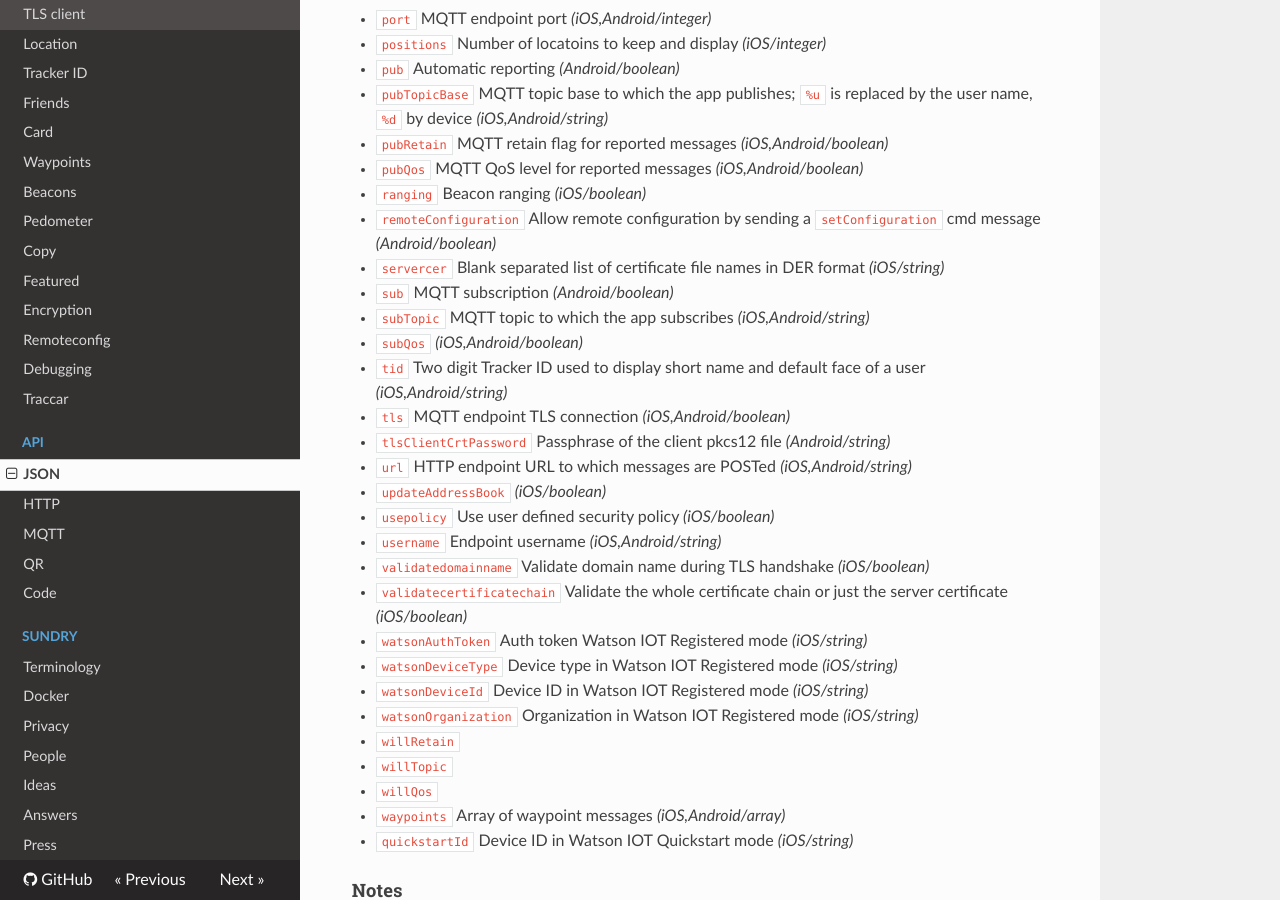
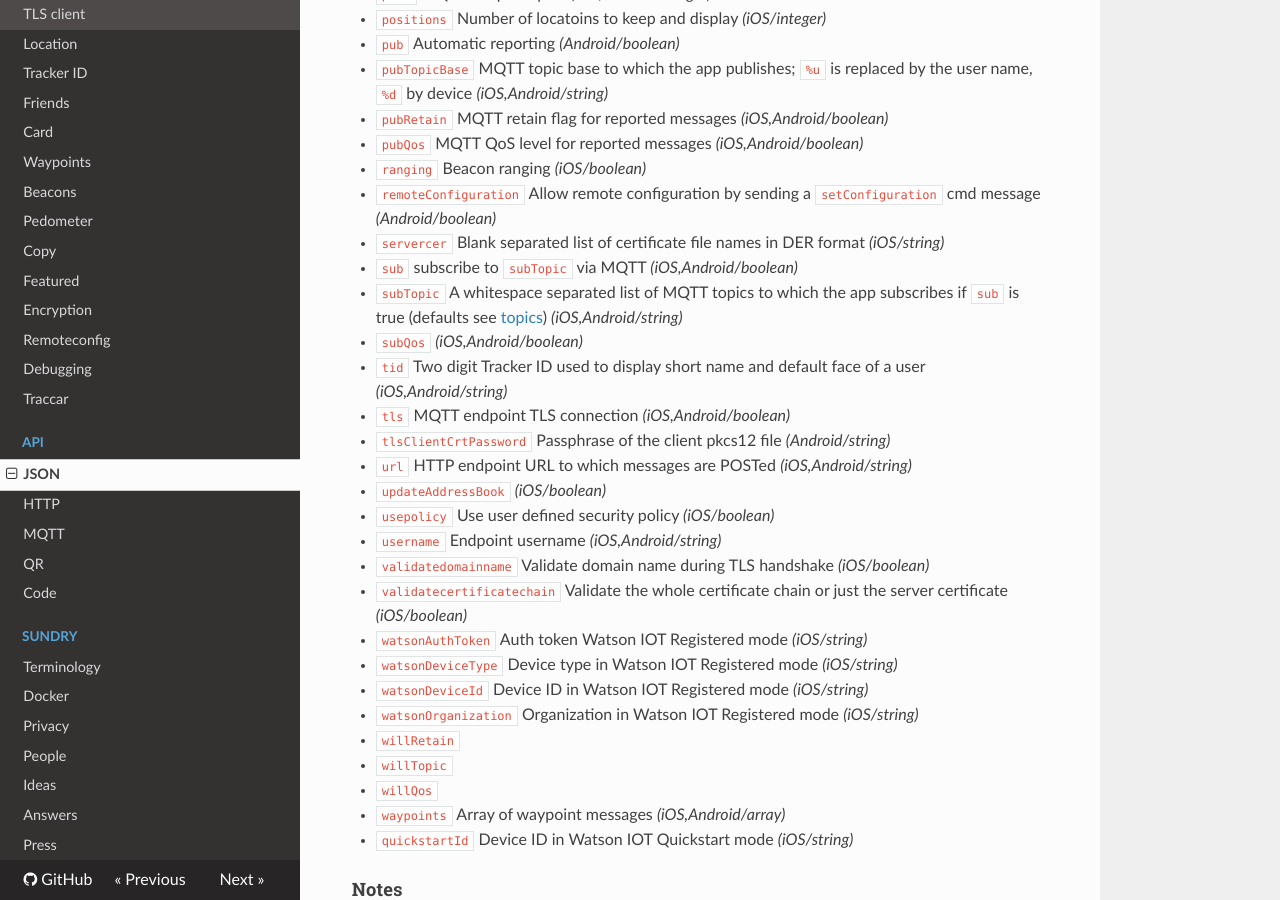
Before and after one commit to owntracks/booklet, an MkDocs documentation site: the page built from docs/tech/json.md, in a window 1280 px wide and 900 px high, scrolled down 7428 px. Built offline with MkDocs 1.6.1, drawn with Linux system fonts in a browser that asks for light colours; nearby versions of some CDN libraries; old or Windows-style settings are respelled for this version of MkDocs; some of the changed text lies outside the part shown.

Commit message:
[FIX] clarification 'sub' configuration parameter

```diff
--- a/docs/tech/json.md
+++ b/docs/tech/json.md
@@ -260,8 +259,8 @@ The device configuration can be imported and exported as JSON. The exported conf
 * `ranging` Beacon ranging _(iOS/boolean)_
 * `remoteConfiguration` Allow remote configuration by sending a `setConfiguration` cmd message _(Android/boolean)_
 * `servercer` Blank separated list of certificate file names in DER format _(iOS/string)_
-* `sub` MQTT subscription _(Android/boolean)_
-* `subTopic` MQTT topic to which the app subscribes   _(iOS,Android/string)_
+* `sub` subscribe to `subTopic` via MQTT _(iOS,Android/boolean)_
+* `subTopic` A whitespace separated list of MQTT topics to which the app subscribes if `sub` is true (defaults see [topics](#topics))   _(iOS,Android/string)_
 * `subQos` _(iOS,Android/boolean)_
 * `tid` Two digit Tracker ID used to display short name and default face of a user _(iOS,Android/string)_
 * `tls` MQTT endpoint TLS connection _(iOS,Android/boolean)_
```
Also changed, not shown: other parts of docs/tech/json.md (+0 -1 lines).
